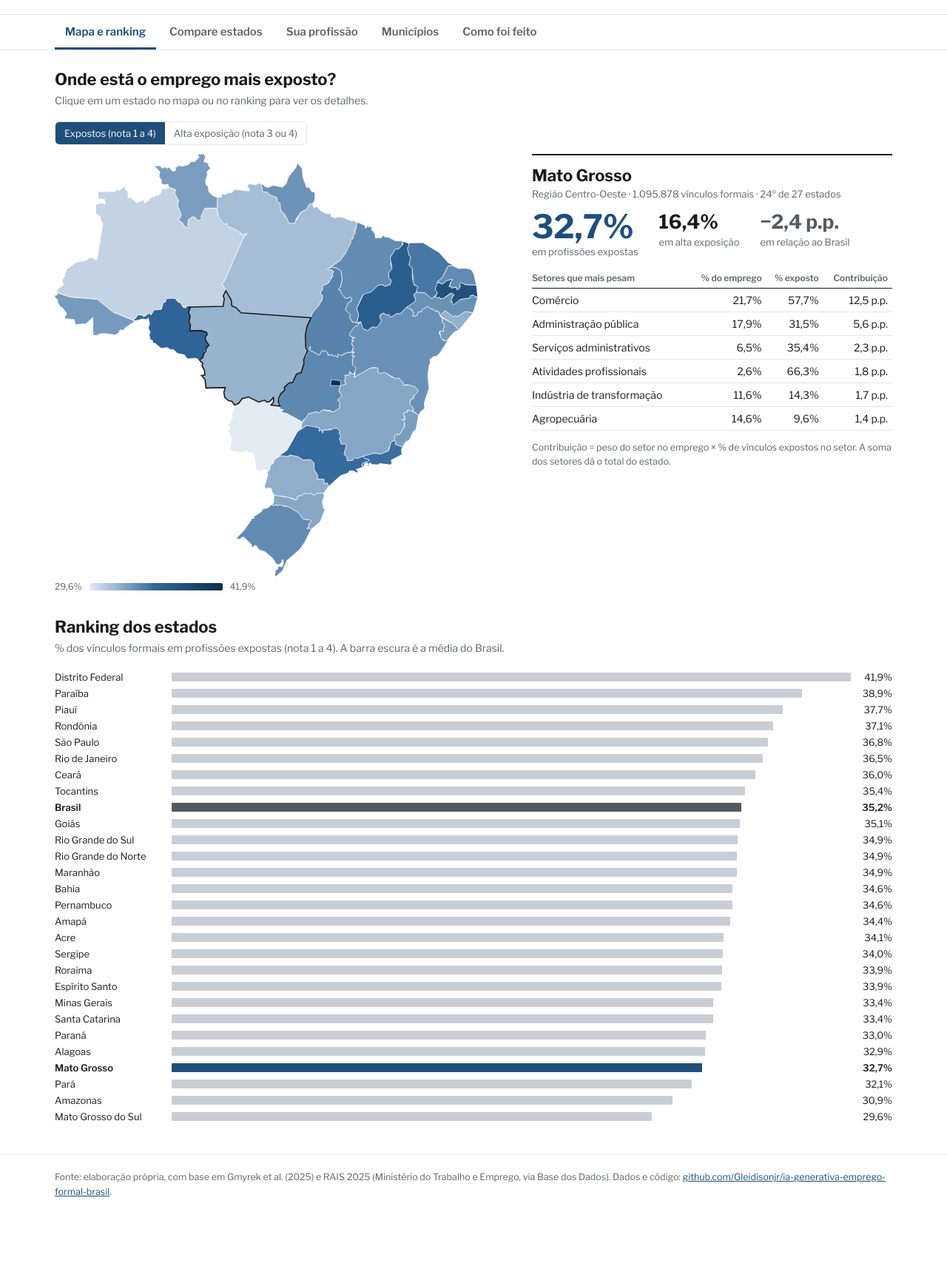
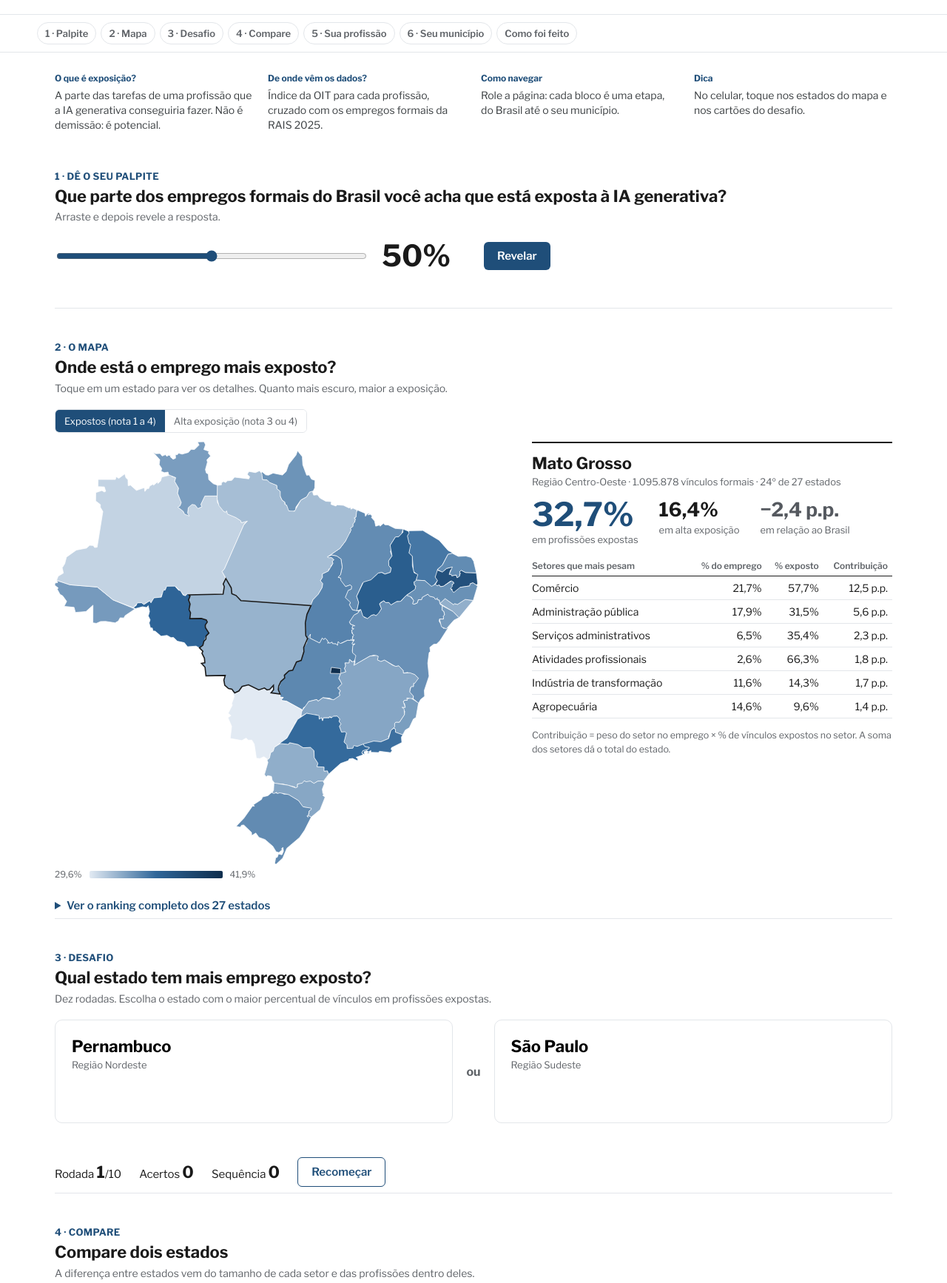
Before and after one commit to Gleidisonjr/ia-generativa-emprego-formal-brasil, a plain HTML site: page index.html in a window 1280 px wide. Shown: the part 331-2065 px from the top of the page at 74% size. Before the commit the page ends 1992 px from the top, so only its background shows below. Drawn offline with nearby package versions, Linux system fonts and the light colour scheme.

Commit message:
Painel em página única com palpite e desafio

```diff
--- a/index.html
+++ b/index.html
@@ -79,6 +79,37 @@ input[type=search]{width:100%;max-width:520px}
 .tip{position:fixed;pointer-events:none;background:#fff;border:1px solid var(--rule);box-shadow:0 4px 16px rgba(0,0,0,.08);padding:8px 10px;font-size:13px;border-radius:6px;display:none;z-index:20;max-width:240px}
 .tip b{display:block;font-size:14px;margin-bottom:2px}
 .about p{font-size:15px;line-height:1.6;color:var(--text);max-width:820px}
+
+.jump{display:flex;gap:6px;overflow-x:auto;padding:10px 0}
+.jump a{font-size:13px;font-weight:600;color:var(--soft);text-decoration:none;padding:6px 10px;border-radius:999px;white-space:nowrap;border:1px solid var(--rule)}
+.jump a:hover{color:var(--navy);border-color:var(--navy)}
+section.blk{padding:44px 0 8px;scroll-margin-top:60px}
+section.blk+section.blk{border-top:1px solid var(--rule)}
+.step{font-size:13px;font-weight:700;color:var(--navy);letter-spacing:.3px;margin:0 0 6px}
+.how{display:grid;grid-template-columns:repeat(4,1fr);gap:20px;margin:26px 0 6px}
+.how div{font-size:14px;color:var(--text);line-height:1.45}
+.how b{display:block;font-size:12px;color:var(--navy);margin-bottom:4px}
+.guess{display:flex;align-items:center;gap:18px;flex-wrap:wrap;margin:8px 0 6px}
+.guess input[type=range]{width:min(420px,100%);accent-color:var(--navy)}
+.gv{font-size:40px;font-weight:700;font-variant-numeric:tabular-nums;min-width:120px}
+.btn{appearance:none;border:0;background:var(--navy);color:#fff;font:inherit;font-weight:600;font-size:15px;padding:10px 18px;border-radius:6px;cursor:pointer}
+.btn.ghost{background:#fff;color:var(--navy);border:1px solid var(--navy)}
+.reveal{margin-top:14px;font-size:16px;line-height:1.55;min-height:24px}
+.game{display:grid;grid-template-columns:1fr auto 1fr;gap:18px;align-items:stretch;margin-top:8px}
+.opt{border:1px solid var(--rule);border-radius:10px;padding:22px;text-align:left;background:#fff;cursor:pointer;font:inherit;transition:border-color .15s,background .15s}
+.opt:hover{border-color:var(--navy)}
+.opt .nm{font-size:22px;font-weight:700}
+.opt .rg{font-size:13px;color:var(--soft);margin-top:4px}
+.opt .res{font-size:30px;font-weight:700;margin-top:12px;font-variant-numeric:tabular-nums;min-height:36px;color:var(--navy)}
+.opt.ok{border-color:#2E7D4F;background:#F1F8F4}
+.opt.no{border-color:#B3261E;background:#FCF2F1}
+.vs{align-self:center;font-weight:700;color:var(--soft)}
+.score{display:flex;gap:24px;align-items:center;margin-top:14px;font-size:15px;flex-wrap:wrap}
+.score b{font-size:22px;font-variant-numeric:tabular-nums}
+.fb{font-size:15px;margin-top:10px;min-height:22px}
+details{margin-top:26px}
+summary{cursor:pointer;font-weight:600;color:var(--navy);font-size:15px}
+@media (max-width:820px){.cmp{grid-template-columns:minmax(0,1fr)!important}.cmp>*{min-width:0}.cmp table{display:block;overflow-x:auto;white-space:nowrap}body{overflow-x:hidden}.how{grid-template-columns:1fr 1fr}.game{grid-template-columns:1fr}.vs{justify-self:center}}
 footer{border-top:1px solid var(--rule);padding:20px 0 40px;font-size:12.5px;color:var(--soft);line-height:1.6}
 @media (max-width:820px){.grid2,.cmp{grid-template-columns:1fr}.kpis{grid-template-columns:1fr 1fr;row-gap:14px}.kpi+.kpi{border-left:0;padding-left:0}.kpi:nth-child(even){padding-left:16px;border-left:1px solid var(--rule)}h1{font-size:24px}.kpi .v{font-size:27px;white-space:nowrap}.rk{grid-template-columns:120px 1fr 44px}.hide-sm{display:none}}
 </style>
@@ -96,54 +127,77 @@ footer{border-top:1px solid var(--rule);padding:20px 0 40px;font-size:12.5px;col
 <div class="kpi"><div class="v ink">12,3 p.p.</div><div class="l">de diferença entre o estado mais e o menos exposto</div></div>
 </div>
 </div></header>
-<nav><div class="wrap tabs" role="tablist">
-<button class="tab" role="tab" aria-selected="true" data-t="mapa">Mapa e ranking</button>
-<button class="tab" role="tab" aria-selected="false" data-t="comparar">Compare estados</button>
-<button class="tab" role="tab" aria-selected="false" data-t="prof">Sua profissão</button>
-<button class="tab" role="tab" aria-selected="false" data-t="mun">Municípios</button>
-<button class="tab" role="tab" aria-selected="false" data-t="sobre">Como foi feito</button>
+<nav><div class="wrap jump">
+<a href="#palpite">1 · Palpite</a><a href="#mapa">2 · Mapa</a><a href="#jogo">3 · Desafio</a><a href="#comparar">4 · Compare</a><a href="#prof">5 · Sua profissão</a><a href="#mun">6 · Seu município</a><a href="#sobre">Como foi feito</a>
 </div></nav>
 <main class="wrap">
+<div class="how">
+<div><b>O que é exposição?</b>A parte das tarefas de uma profissão que a IA generativa conseguiria fazer. Não é demissão: é potencial.</div>
+<div><b>De onde vêm os dados?</b>Índice da OIT para cada profissão, cruzado com os empregos formais da RAIS 2025.</div>
+<div><b>Como navegar</b>Role a página: cada bloco é uma etapa, do Brasil até o seu município.</div>
+<div><b>Dica</b>No celular, toque nos estados do mapa e nos cartões do desafio.</div>
+</div>
 
-<section class="panel on" id="p-mapa">
+<section class="blk" id="palpite">
+<p class="step">1 · DÊ O SEU PALPITE</p>
+<h2>Que parte dos empregos formais do Brasil você acha que está exposta à IA generativa?</h2>
+<p class="sub">Arraste e depois revele a resposta.</p>
+<div class="guess"><input type="range" id="gr" min="0" max="100" value="50" aria-label="Seu palpite em porcentagem"><span class="gv" id="gval">50%</span><button class="btn" id="grev">Revelar</button></div>
+<div class="reveal" id="gout"></div>
+</section>
+
+<section class="blk" id="mapa">
+<p class="step">2 · O MAPA</p>
 <h2>Onde está o emprego mais exposto?</h2>
-<p class="sub">Clique em um estado no mapa ou no ranking para ver os detalhes.</p>
+<p class="sub">Toque em um estado para ver os detalhes. Quanto mais escuro, maior a exposição.</p>
 <div class="seg" id="metric"><button class="on" data-m="p14">Expostos (nota 1 a 4)</button><button data-m="p34">Alta exposição (nota 3 ou 4)</button></div>
 <div class="grid2">
 <div><svg class="map" id="map" role="img" aria-label="Mapa do Brasil por estado, colorido pelo percentual de emprego exposto"></svg>
 <div class="legend"><span id="lgmin"></span><span class="bar" id="lgbar"></span><span id="lgmax"></span></div></div>
 <div><div class="card" id="ufcard"></div></div>
 </div>
-<h2 style="margin-top:34px">Ranking dos estados</h2>
-<p class="sub" id="ranksub">% dos vínculos formais em profissões expostas. A barra escura é a média do Brasil.</p>
-<div class="rank" id="rank"></div>
+<details><summary>Ver o ranking completo dos 27 estados</summary>
+<p class="sub" id="ranksub" style="margin-top:12px"></p>
+<div class="rank" id="rank"></div></details>
 </section>
 
-<section class="panel" id="p-comparar">
+<section class="blk" id="jogo">
+<p class="step">3 · DESAFIO</p>
+<h2>Qual estado tem mais emprego exposto?</h2>
+<p class="sub">Dez rodadas. Escolha o estado com o maior percentual de vínculos em profissões expostas.</p>
+<div class="game" id="game"></div>
+<div class="fb" id="gfb"></div>
+<div class="score"><span>Rodada <b id="grd">1</b>/10</span><span>Acertos <b id="gsc">0</b></span><span>Sequência <b id="gst">0</b></span><button class="btn" id="gnext" style="display:none">Próxima</button><button class="btn ghost" id="grst">Recomeçar</button></div>
+</section>
+
+<section class="blk" id="comparar">
+<p class="step">4 · COMPARE</p>
 <h2>Compare dois estados</h2>
-<p class="sub">Exposição e peso de cada setor no emprego formal. A diferença entre estados vem do tamanho dos setores e das profissões dentro deles.</p>
+<p class="sub">A diferença entre estados vem do tamanho de cada setor e das profissões dentro deles.</p>
 <div class="ctrls"><select id="ca" aria-label="Primeiro estado"></select><span>vs</span><select id="cb" aria-label="Segundo estado"></select></div>
 <div class="cmp" id="cmp"></div>
 </section>
 
-<section class="panel" id="p-prof">
+<section class="blk" id="prof">
+<p class="step">5 · SUA PROFISSÃO</p>
 <h2>Qual a exposição da sua profissão?</h2>
 <p class="sub">Busque pelo nome da profissão como aparece na Classificação Brasileira de Ocupações (CBO).</p>
 <div class="ctrls"><input type="search" id="q" placeholder="Ex.: vendedor, contador, motorista, professor" aria-label="Buscar profissão"><select id="quf" aria-label="Estado para contar vínculos"></select></div>
 <div class="chips" id="chips"></div>
 <table id="ptab"><thead><tr><th>Profissão (CBO)</th><th>Exposição</th><th class="n">Vínculos no Brasil</th><th class="n" id="qufh">No estado</th><th class="n hide-sm">Salário médio</th></tr></thead><tbody></tbody></table>
-<p class="note">Exposição segundo a nota da OIT para a profissão equivalente na lista internacional (ISCO-08): alta = nota 3 ou 4 (a IA poderia fazer metade ou mais das tarefas); baixa ou média = nota 1 ou 2; não exposta = sem nota. Exposição mede potencial técnico, não demissão. Profissões com menos de 50 vínculos no país não aparecem.</p>
+<p class="note">Alta = nota 3 ou 4 da OIT (a IA poderia fazer metade ou mais das tarefas); baixa ou média = nota 1 ou 2; não exposta = sem nota. Profissões com menos de 50 vínculos no país não aparecem.</p>
 </section>
 
-<section class="panel" id="p-mun">
+<section class="blk" id="mun">
+<p class="step">6 · SEU MUNICÍPIO</p>
 <h2>E no seu município?</h2>
-<p class="sub">% dos vínculos formais em profissões expostas, por município. Municípios pequenos variam mais, porque têm poucos empregos.</p>
+<p class="sub">Municípios pequenos variam mais, porque têm poucos empregos.</p>
 <div class="ctrls"><select id="muf" aria-label="Estado"></select><input type="search" id="mq" placeholder="Buscar município" aria-label="Buscar município" style="max-width:300px"><select id="mord" aria-label="Ordenar"><option value="d">Mais expostos primeiro</option><option value="a">Menos expostos primeiro</option><option value="v">Maiores em empregos</option></select></div>
 <table id="mtab"><thead><tr><th>Município</th><th class="n">Vínculos</th><th class="n">Expostos</th><th></th><th class="n hide-sm">Alta exposição</th></tr></thead><tbody></tbody></table>
 <p class="note" id="mnote"></p>
 </section>
-
-<section class="panel about" id="p-sobre">
+<section class="blk about" id="sobre">
+<p class="step">COMO FOI FEITO</p>
 <h2>Como foi feito</h2>
 <p><b>Pergunta.</b> Quais estados e regiões do Brasil concentram mais empregos formais expostos à IA generativa?</p>
 <p><b>Dados.</b> A Organização Internacional do Trabalho (Gmyrek et al., 2025) atribui a cada profissão da lista internacional ISCO-08 uma nota de exposição de 1 a 4. A RAIS 2025 (Ministério do Trabalho), consultada com SQL no BigQuery pela Base dos Dados, traz 53,5 milhões de vínculos formais ativos em 31/12/2025, com a profissão (CBO), o setor (CNAE) e o município de cada um.</p>
@@ -162,7 +216,7 @@ const tip=$('#tip');
 function showTip(e,h){tip.innerHTML=h;tip.style.display='block';const x=Math.min(e.clientX+14,innerWidth-250);tip.style.left=x+'px';tip.style.top=(e.clientY+14)+'px'}
 function hideTip(){tip.style.display='none'}
 // tabs
-document.querySelectorAll('.tab').forEach(b=>b.onclick=()=>{document.querySelectorAll('.tab').forEach(x=>x.setAttribute('aria-selected',x===b));document.querySelectorAll('.panel').forEach(p=>p.classList.toggle('on',p.id==='p-'+b.dataset.t))});
+
 // color ramp
 function lerp(a,b,t){return Math.round(a+(b-a)*t)}
 function ramp(t){const c0=[226,234,243],c1=[47,102,153],c2=[15,46,77];const [a,b,k]=t<.6?[c0,c1,t/.6]:[c1,c2,(t-.6)/.4];return `rgb(${lerp(a[0],b[0],k)},${lerp(a[1],b[1],k)},${lerp(a[2],b[2],k)})`}
@@ -186,6 +240,26 @@ $('#ufcard').innerHTML=`<h3>${x.n}</h3><div class="meta">Região ${x.r} · ${int
 function select(u){SEL=u;paint()}
 document.querySelectorAll('#metric button').forEach(b=>b.onclick=()=>{document.querySelectorAll('#metric button').forEach(x=>x.classList.toggle('on',x===b));M=b.dataset.m;paint()});
 paint();
+
+// palpite
+$('#gr').oninput=()=>{$('#gval').textContent=$('#gr').value+'%'};
+$('#grev').onclick=()=>{const g=+$('#gr').value,d=g-35.2,ad=Math.abs(d);
+const msg=ad<=3?'Na mosca!':ad<=10?'Chegou perto.':d>0?'Você superestimou.':'Você subestimou.';
+$('#gout').innerHTML=`<b>${msg}</b> A resposta é <b style="color:var(--navy)">35,2%</b>: cerca de um em cada três empregos formais. Seu palpite ficou ${fmt(ad)} pontos ${d>=0?'acima':'abaixo'}. Metade disso, 17,5%, é alta exposição. Role a página para ver onde eles estão.`};
+// desafio
+let G={r:1,sc:0,st:0,pair:[],done:false};
+function pick(){let a,b;do{a=UF[Math.floor(Math.random()*27)];b=UF[Math.floor(Math.random()*27)]}while(a===b||Math.abs(D.ufs[a].p14-D.ufs[b].p14)<0.3);return [a,b]}
+function round(){G.pair=pick();G.done=false;$('#gfb').textContent='';$('#gnext').style.display='none';
+$('#game').innerHTML=G.pair.map((u,i)=>`<button class="opt" data-u="${u}"><div class="nm">${D.ufs[u].n}</div><div class="rg">Região ${D.ufs[u].r}</div><div class="res"></div></button>`+(i===0?'<div class="vs">ou</div>':'')).join('');
+$('#game').querySelectorAll('.opt').forEach(b=>b.onclick=()=>answer(b.dataset.u));$('#grd').textContent=G.r}
+function answer(u){if(G.done)return;G.done=true;const [a,b]=G.pair,win=D.ufs[a].p14>D.ufs[b].p14?a:b,ok=u===win;
+$('#game').querySelectorAll('.opt').forEach(el=>{const x=el.dataset.u;el.querySelector('.res').textContent=fmt(D.ufs[x].p14)+'%';if(x===u)el.classList.add(ok?'ok':'no');else if(!ok)el.classList.add('ok')});
+if(ok){G.sc++;G.st++}else G.st=0;$('#gsc').textContent=G.sc;$('#gst').textContent=G.st;
+const w=D.ufs[win],top=w.sec[0];
+$('#gfb').innerHTML=(ok?'<b style="color:#2E7D4F">Acertou.</b> ':'<b style="color:#B3261E">Não foi dessa vez.</b> ')+`${w.n} tem ${fmt(w.p14)}%; o setor que mais pesa lá é ${top.s.toLowerCase()} (${fmt(top.contrib)} p.p.).`;
+if(G.r<10)$('#gnext').style.display='inline-block';else{$('#gfb').innerHTML+=`<br><b>Fim de jogo: ${G.sc} de 10.</b> ${G.sc>=8?'Você entende do mercado de trabalho brasileiro.':G.sc>=5?'Nada mal. As diferenças entre estados são mesmo pequenas.':'Difícil, né? As diferenças entre estados são pequenas, e a mistura de profissões engana.'}`}}
+$('#gnext').onclick=()=>{G.r++;round()};$('#grst').onclick=()=>{G={r:1,sc:0,st:0,pair:[],done:false};$('#gsc').textContent=0;$('#gst').textContent=0;round()};round();
+
 // compare
 const opts=sel=>UF.map(u=>`<option value="${u}" ${u===sel?'selected':''}>${D.ufs[u].n}</option>`).join('');
 $('#ca').innerHTML=opts('MT');$('#cb').innerHTML=opts('DF');
```
